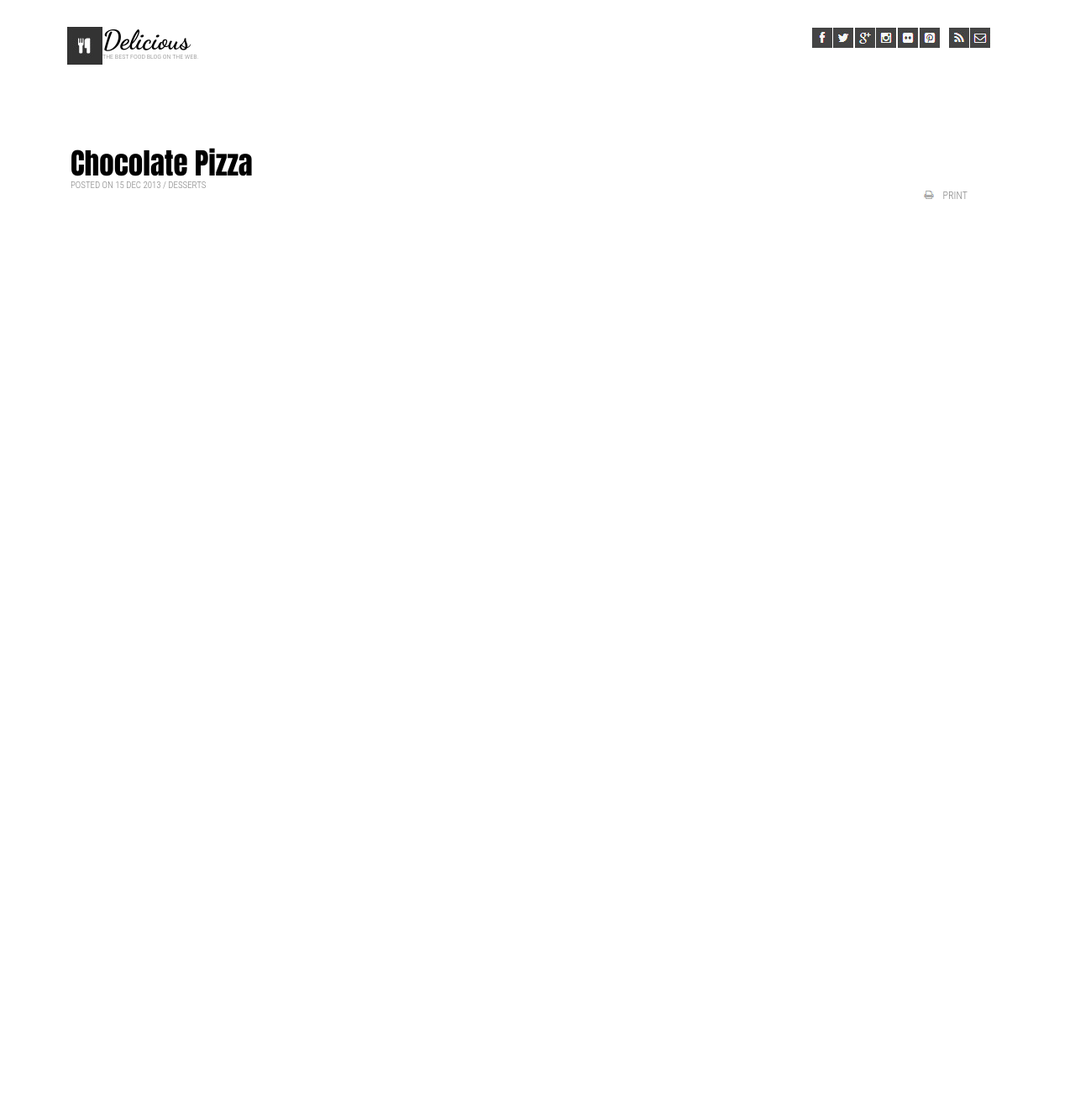
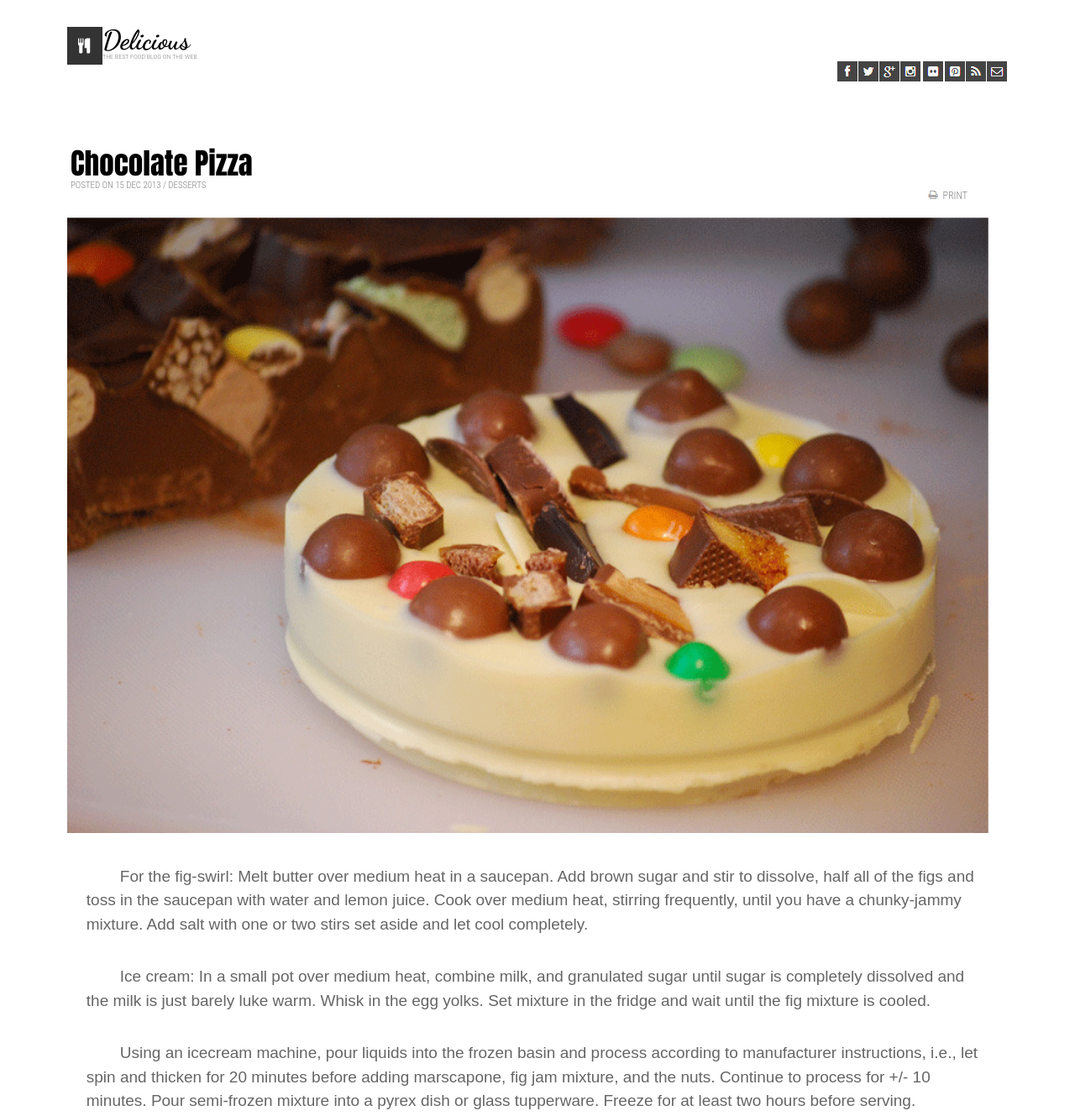
Before and after one commit to castillocarlosr/chocolate-pizza, a plain HTML site: page index.html in a window 1280 px wide. Shown: the whole page at 84% size. Before the commit the page ends 800 px from the top, so only its background shows below. Drawn offline with Linux system fonts and the light colour scheme.

Commit message:
Added picture and paragraphs

```diff
--- a/CSS/style.css
+++ b/CSS/style.css
@@ -5,7 +5,7 @@ body{
 }
 
 header{
-  overflow: hidden;
+  overflow: scroll;
   margin-top: 2em;
   display: inline;
 }
@@ -14,7 +14,6 @@ header > img{
   float: left;
   display: inline-block;
 }
-
 
 h1{
 
@@ -35,7 +34,7 @@ h2{
 }
 
 #social2 {
-  position: fixed;
+  position: static;
   top: 2em;
   right: 6.25em;
 
@@ -48,7 +47,7 @@ h2{
 
 }
 #social1 {
-  position: fixed;
+  position: static;
   top: 2em;
   right: 10em;
 }
@@ -81,7 +80,25 @@ h2{
   margin-right: 4em
 }
 
-.name img{
-  position: fixed;
-  right:10.5em;
+  .name img{
+    display: inline-block;
+    float: right;
+    margin-right: .35em;
+  }
+
+  #choco {
+    width: 98%;
+    height: 98%;
+    margin-top: 1.2em;
+  }
+p {
+  font-family: 'Noto Serif JP', sans-serif;
+  font-size: 19px;
+  text-indent: 30pt;
+  line-height: 150%;
+  opacity: .6;
+  margin-top: 1.8em;
+  margin-bottom: 1.8em;
+  margin-right: 1.2em;
+  margin-left: 1.2em;
 }
--- a/index.html
+++ b/index.html
@@ -5,6 +5,7 @@
     <link rel="stylesheet" href="css/reset.css">
     <link rel="stylesheet" href="css/style.css" >
     <link href="https://fonts.googleapis.com/css?family=Dancing+Script:400,700" rel="stylesheet">
+    <link href="https://fonts.googleapis.com/css?family=Noto+Serif+JP" rel="stylesheet">
     <link href="https://fonts.googleapis.com/css?family=Anton" rel="stylesheet">
     <link href="https://fonts.googleapis.com/css?family=Roboto" rel="stylesheet">
 
@@ -39,8 +40,15 @@
         <h2>POSTED ON 15 DEC 2013 / DESSERTS</h2>
         <h3>PRINT</h3>
         <img src="images/print-icon.png">
+    </section>
+    <img id="choco" src="/Images/choco-pizza.png" alt="Chocolate Pizza">
+    <section class="instructions">
+        <p>     For the fig-swirl: Melt butter over medium heat in a saucepan. Add brown sugar and stir to dissolve, half all of the figs and toss in the saucepan with water and lemon juice. Cook over medium heat, stirring frequently, until you have a chunky-jammy mixture. Add salt with one or two stirs set aside and let cool completely.</p>
+        <p>     Ice cream: In a small pot over medium heat, combine milk, and granulated sugar until sugar is completely dissolved and the milk is just barely luke warm. Whisk in the egg yolks. Set mixture in the fridge and wait until the fig mixture is cooled.</p>
+        <p>     Using an icecream machine, pour liquids into the frozen basin and process according to manufacturer instructions, i.e., let spin and thicken for 20 minutes before adding marscapone, fig jam mixture, and the nuts. Continue to process for +/- 10 minutes. Pour semi-frozen mixture into a pyrex dish or glass tupperware. Freeze for at least two hours before serving.</p>
 
     </section>
+
 
 </body>
  <!-- <script src="main.js"></script> -->
```
Also changed, not shown: 1 other file.
